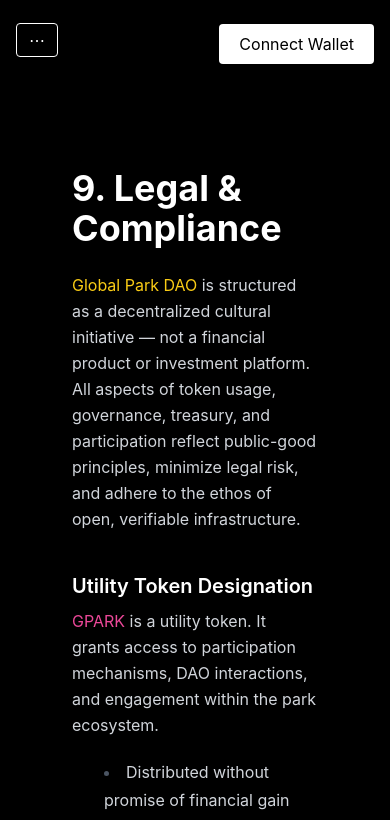
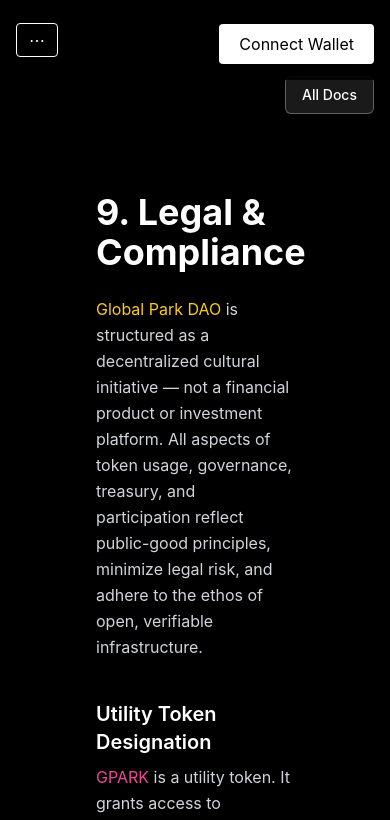
Before and after one commit to GPARKPRO/globalpark-site, a Next.js app: page /docs/white-paper/legal in a window 390 px wide. Shown: the top 820 px of the page. Built offline with nearby package versions, Linux system fonts and the light colour scheme.

Commit message:
Update layout.tsx

```diff
--- a/app/docs/white-paper/layout.tsx
+++ b/app/docs/white-paper/layout.tsx
@@ -1,3 +1,19 @@
-export default function WhitepaperLayout({ children }: { children: React.ReactNode }) {
-  return <>{children}</>;
+'use client';
+
+import type { ReactNode } from 'react';
+import MobileAllDocsNav from '@/components/docs/common/MobileAllDocsNav';
+
+export default function WhitepaperLayout({ children }: { children: ReactNode }) {
+  return (
+    <>
+      {/* Только кнопка All Docs */}
+      <div className="lg:hidden fixed top-[76px] left-0 w-full px-4 z-30 flex justify-end pointer-events-auto">
+        <MobileAllDocsNav />
+      </div>
+
+      <div className="w-full max-w-screen-xl mx-auto flex flex-col md:flex-row">
+        <main className="flex-1 p-6 prose prose-invert max-w-none">{children}</main>
+      </div>
+    </>
+  );
 }
```
